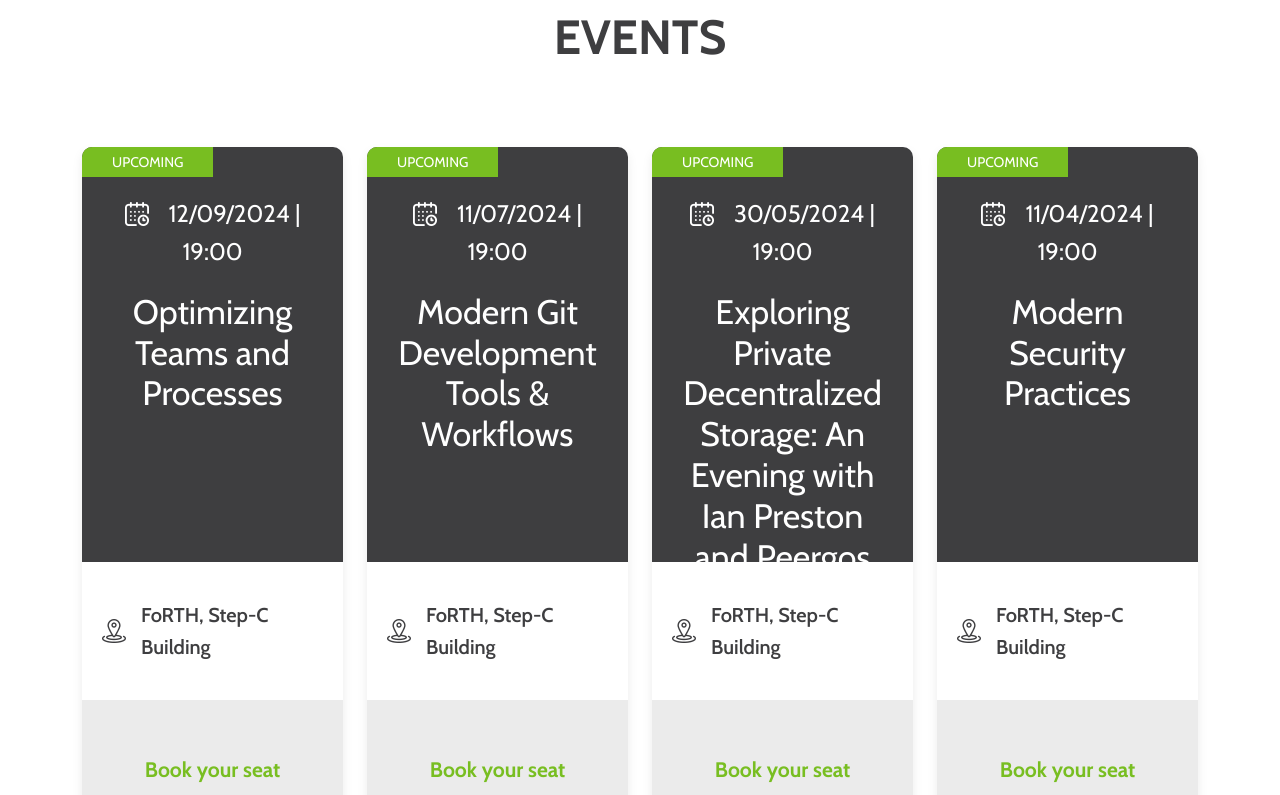
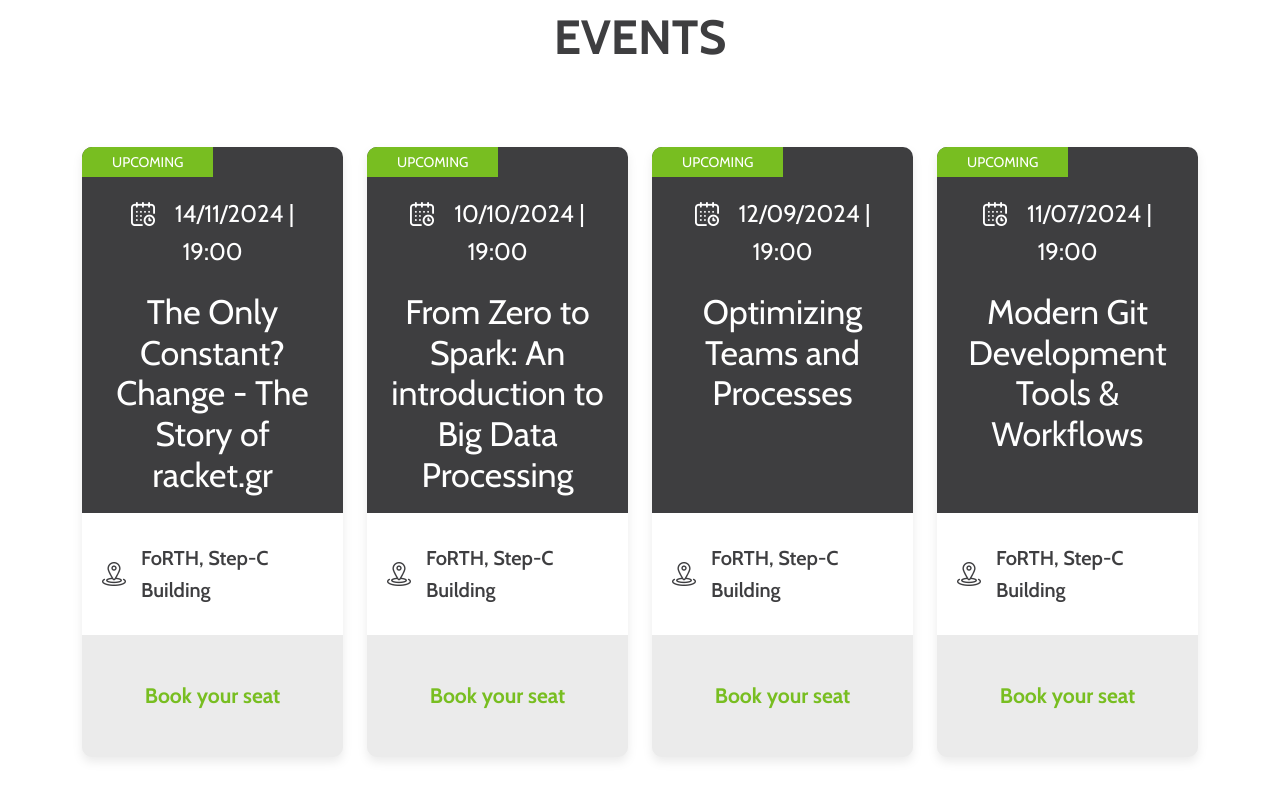
Before and after one commit to devstaff-crete/devstaff-website, a Next.js app: page / in a window 1280 px wide. Shown: the part 1520-2315 px from the top of the page. Built offline with nearby package versions, Linux system fonts and the light colour scheme.

Commit message:
Add meetup 92 and 93

```diff
--- a/data/events.ts
+++ b/data/events.ts
@@ -8,6 +8,22 @@ type Event = {
 };
 
 export const events: Event[] = [
+  {
+    date: '14/11/2024',
+    time: '19:00',
+    title: 'The Only Constant? Change - The Story of racket.gr',
+    location: 'FoRTH, Step-C Building',
+    locationUrl: 'https://goo.gl/maps/ZpCiitT3yDCcpumd9',
+    eventUrl: 'https://www.meetup.com/devstaff/events/304470309/'
+  },
+  {
+    date: '10/10/2024',
+    time: '19:00',
+    title: 'From Zero to Spark: An introduction to Big Data Processing',
+    location: 'FoRTH, Step-C Building',
+    locationUrl: 'https://goo.gl/maps/ZpCiitT3yDCcpumd9',
+    eventUrl: 'https://www.meetup.com/devstaff/events/303822423/'
+  },
   {
     date: '12/09/2024',
     time: '19:00',
```
